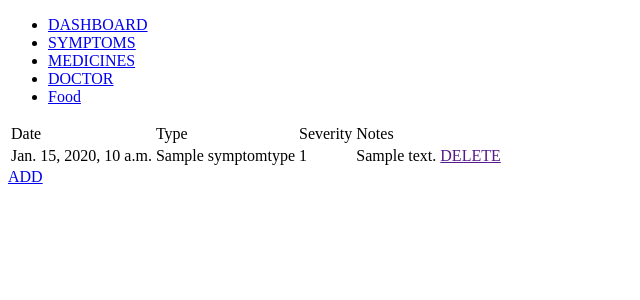
After one commit to smithts/My-COVID-Dashboard, a Django app: page /dashboard/symptom/ in a window 1280 px wide. The commit adds this page. Shown: the top 300 px of the page, without its empty margins (0-640 px from the left). Run offline with Django 3.2, Linux system fonts and the light colour scheme; tables that the repository leaves empty hold one stand-in row (values such as "Sample post").

Commit message:
adding symptoms

```diff
--- a/mysite/dashboard/admin.py
+++ b/mysite/dashboard/admin.py
@@ -4,6 +4,7 @@ from django.contrib import admin
 
 from django.contrib import admin
 
-from .models import Food
+from .models import Food, Symptom
 
 admin.site.register(Food)
+admin.site.register(Symptom)
--- a/mysite/dashboard/models.py
+++ b/mysite/dashboard/models.py
@@ -4,7 +4,7 @@ from django.db import models
 
 from django.db import models
 from django.forms import ModelForm
-
+from .utils import  SEVERITY
 
 class Food_Mode(models.Model):
     title = models.CharField(max_length=200)
@@ -18,12 +18,11 @@ class Food_Contact(models.Model):
 
 class Food(models.Model):
 
-    log_date = models.DateTimeField('date published')
+    log_date = models.DateTimeField('Date')
     restaurant = models.CharField(max_length=200)
     dishes = models.CharField(max_length=200)
     mode = models.ForeignKey(Food_Mode, on_delete=models.CASCADE)
     contact = models.ForeignKey(Food_Contact, on_delete=models.CASCADE)
-
 
     def __str__(self):
         return self.restaurant + " - " +self.dishes
@@ -33,6 +32,26 @@ class FoodForm(ModelForm):
         model=Food
         fields=[ 'log_date', 'restaurant', 'dishes', 'mode', 'contact']
 
+class SymptomType(models.Model):
+    title = models.CharField(max_length=200)
+
+    def __str__(self):
+        return self.title
+
+class Symptom(models.Model):
+    date = models.DateTimeField('Date')
+    type = models.ForeignKey(SymptomType, on_delete=models.CASCADE)
+    severity = models.IntegerField(choices=SEVERITY, default=1)
+    notes = models.CharField(max_length=200, null=True)
+
+class SymptomForm(ModelForm):
+    class Meta:
+        model=Symptom
+        fields=['date', 'type', 'severity', 'notes']
+
+
+
+
 # class Choice(models.Model):
 #     question = models.ForeignKey(Food, on_delete=models.CASCADE)
 #     choice_text = models.CharField(max_length=200)
--- a/mysite/dashboard/templates/base.html
+++ b/mysite/dashboard/templates/base.html
@@ -2,7 +2,7 @@
 <html>
     <head>
         <meta http-equiv="Content-Type" content="text/html; charset=utf-8" />
-        <title>COVID DASHBOARD - {% block title %}My Site{% endblock %}</title>
+        <title>COVID DASHBOARD</title>
     </head>
     <body>
         {% include 'menu.html' %}
--- a/mysite/dashboard/templates/food/index.html
+++ b/mysite/dashboard/templates/food/index.html
@@ -10,11 +10,11 @@
 {% if food %}
     <tr>
     {% for f in food %}
-        <td>{{ f.log_date }}</td><td>{{ f.restaurant }}</td><td>{{ f.dishes }}</td><td>{{ f.mode }}</td><td>{{ f.contact }}</td><td><a href="{% url 'dashboard:detail' f.id %}">VIEW</a></td></tr>
+        <td>{{ f.log_date }}</td><td>{{ f.restaurant }}</td><td>{{ f.dishes }}</td><td>{{ f.mode }}</td><td>{{ f.contact }}</td><td><a href="#">DELETE</a></td></tr>
     {% endfor %}
 
 {% else %}
-    <tr>No Food Logs are available.</tr>
+    <tr><td colspan="6">No Logs are available.</td></tr>
 {% endif %}
 </table>
 
--- a/mysite/dashboard/templates/menu.html
+++ b/mysite/dashboard/templates/menu.html
@@ -2,7 +2,7 @@
 <nav>
     <ul>
         <li><a href="{% url 'dashboard:index' %}">DASHBOARD</a></li>
-        <li><a href="#">SYMPTOMS</a></li>
+        <li><a href="{% url 'dashboard:view_symptom' %}">SYMPTOMS</a></li>
         <li><a href="#">MEDICINES</a></li>
         <li><a href="#">DOCTOR</a></li>
         <li><a href="{% url 'dashboard:view' %}">Food</a></li>
--- /dev/null
+++ b/mysite/dashboard/templates/symptom/index.html
@@ -0,0 +1,21 @@
+{% extends "base.html" %}
+{% block content %}
+<table>
+    <tr>
+{% for header in headers %}
+        <td>{{header}} </td>
+{% endfor %}
+    </tr>
+{% if symptoms %}
+    <tr>
+    {% for s in symptoms %}
+        <td>{{ s.date }}</td><td>{{ s.type }}</td><td>{{ s.severity }}</td><td>{{ s.notes }}</td><td><a href="">DELETE</a></td></tr>
+    {% endfor %}
+
+{% else %}
+    <tr><td colspan="5">No Logs are available.</td></tr>
+{% endif %}
+</table>
+
+<a href="{% url 'dashboard:add_symptom' %}">ADD</a>
+{% endblock %}
--- a/mysite/dashboard/urls.py
+++ b/mysite/dashboard/urls.py
@@ -10,8 +10,11 @@ urlpatterns = [
     # ex: /food/
     path('food/', views.view, name='view'),
     # ex: /food/5/
-    path('food/<int:id>/', views.detail, name='detail'),
+    #path('food/<int:id>/', views.detail, name='detail'),
     # ex: /food/add/
     path('food/add', views.add, name='add'),
+    path('symptom/', views.symptom_view, name="view_symptom"),
+    path('symptom/add', views.symptom_add, name="add_symptom"),
     path('success', views.success, name='success')
+
 ]
--- a/mysite/dashboard/utils.py
+++ b/mysite/dashboard/utils.py
@@ -1,3 +1,6 @@
+from enum import IntEnum, Enum
+
+
 # high = more than 5 flags in the past 2 weeks
 # medium = between 2-5 flags in the past 2 weeks
 # low = between 0-1 flags in the past 2 weeks
@@ -18,6 +21,20 @@ def get_risk(flags_list):
 
     return get_risk_label(count)
 
+
+# class SYMPTOMTYPES(Enum):
+#     COUGH = 'COUGH'
+#     FEVER = 'FEVER'
+#     OTHER = 'OTHER'
+#
+#     @classmethod
+#     def choices(cls):
+#         return [(tag, tag.value) for tag in cls]
+
+
+SEVERITY= [tuple([x,x]) for x in range(1,6)]
+
+
 #tests
 # food=[1,2,3]
 # symptom = [1,2]
--- a/mysite/dashboard/views.py
+++ b/mysite/dashboard/views.py
@@ -1,6 +1,6 @@
 from django.http import HttpResponse
 
-from .models import Food, Food_Contact, FoodForm
+from .models import *
 
 from django.template import loader
 from django.shortcuts import render, redirect
@@ -52,12 +52,35 @@ def add(request):
     }
     return render(request, 'food/add.html', context)
 
-def detail(request, id):
+# def detail(request, id):
+#
+#     context = {
+#         'data': Food.objects.get(pk=id),
+#     }
+#     return render(request, 'food/detail.html', context)
+
+
+def symptom_view(request):
 
     context = {
-        'food': Food.objects.get(pk=id),
+        'symptoms':Symptom.objects.all(),
+        'headers': ['Date', 'Type', 'Severity', 'Notes', '']
     }
-    return render(request, 'food/detail.html', context)
+
+
+    return render(request, 'symptom/index.html', context)
+
+def symptom_add(request):
+    form = SymptomForm(request.POST or None)
+    if form.is_valid():
+        form.save()
+        response = redirect('/dashboard/success')
+        return response
+
+    context = {
+        'form': form,
+    }
+    return render(request, 'symptom/add.html', context)
 
 def success(request):
     return render(request, 'save/success.html')
```
Also changed, not shown: mysite/dashboard/templates/food/detail.html (deleted, +0 -7 lines), mysite/dashboard/templates/symptom/add.html (added, +7 -0 lines), README.md, 3 other files.
